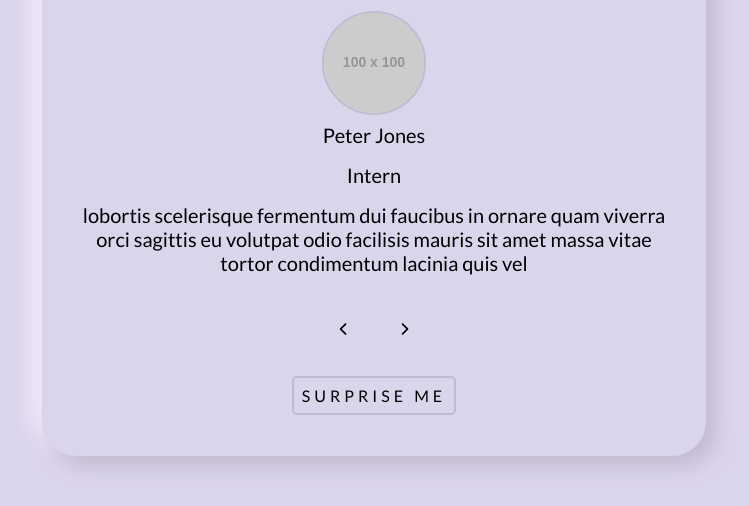
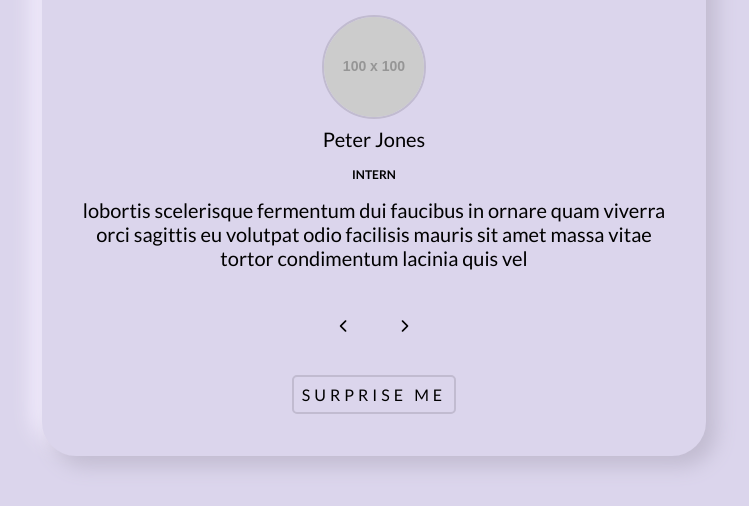
Before and after one commit to kelbri10/vanilla-js-projects, a plain HTML site: page review-carousel/index.html in a window 1280 px wide. Shown: the part 226-732 px from the top of the page, without its empty margins (266-1015 px from the left). Drawn offline with nearby package versions, Linux system fonts and the light colour scheme; placeholder pictures from the web are drawn by us.

Commit message:
updated font size variation css

```diff
--- a/review-carousel/style.css
+++ b/review-carousel/style.css
@@ -56,8 +56,16 @@ h1{
 }
 
 .review_container p{
+    margin: 0.5rem;
+}
+
+.review_author, .review_content{
     font-size: 1.25rem;
-    margin: 0.5rem;
+}
+.review_title{
+    font-size: 0.75rem;
+    text-transform: uppercase;
+    font-weight: bold;
 }
 
 .review_content{
```
